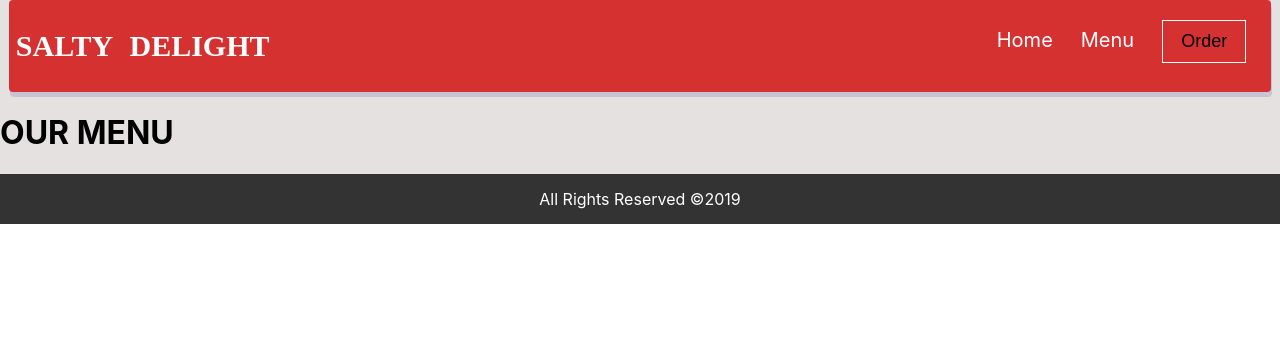
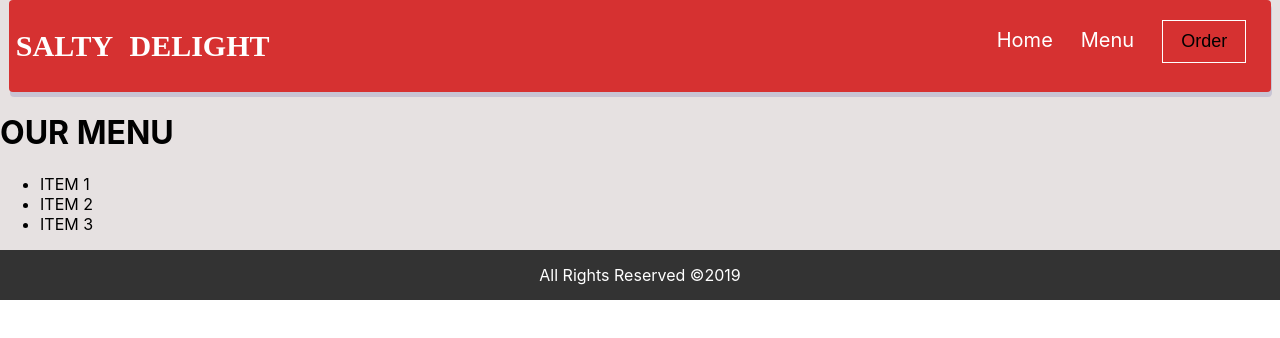
Before and after one commit to bawazy/salty_delight, a React (Create React App) app: page /menu in a window 1280 px wide. Shown: the top 338 px of the page. Built offline with nearby package versions, Linux system fonts and the light colour scheme; a web font is replaced by a local one.

Commit message:
fixed menu list issue

```diff
--- a/src/components/menu.js
+++ b/src/components/menu.js
@@ -30,9 +30,12 @@ export class menu extends Component {
     <div>
         <h1>OUR MENU </h1>
 
-        <div>
-          <MenuItem  menu={this.state.menus}/>
-        </div>
+        <ul>
+        {this.state.menus.map(menu => {
+          return <MenuItem  index={menu.id} title={menu.title}/>
+        })}
+
+        </ul>
     </div>
     )
   }
--- a/src/components/menuItem.js
+++ b/src/components/menuItem.js
@@ -1,10 +1,8 @@
 import React from 'react'
 
- const menuItem=props =>{
-  return (props.menu.map=menuItem=>(
-    <ul>
-      <li>{menuItem}</li>
-    </ul>
-  ))
+ const menuItem = props =>{
+  return (
+      <li>{props.title}</li>
+  )
 }
 export default menuItem
```
Also changed, not shown: 1 other file (tests, documents, lock files or other folders).
